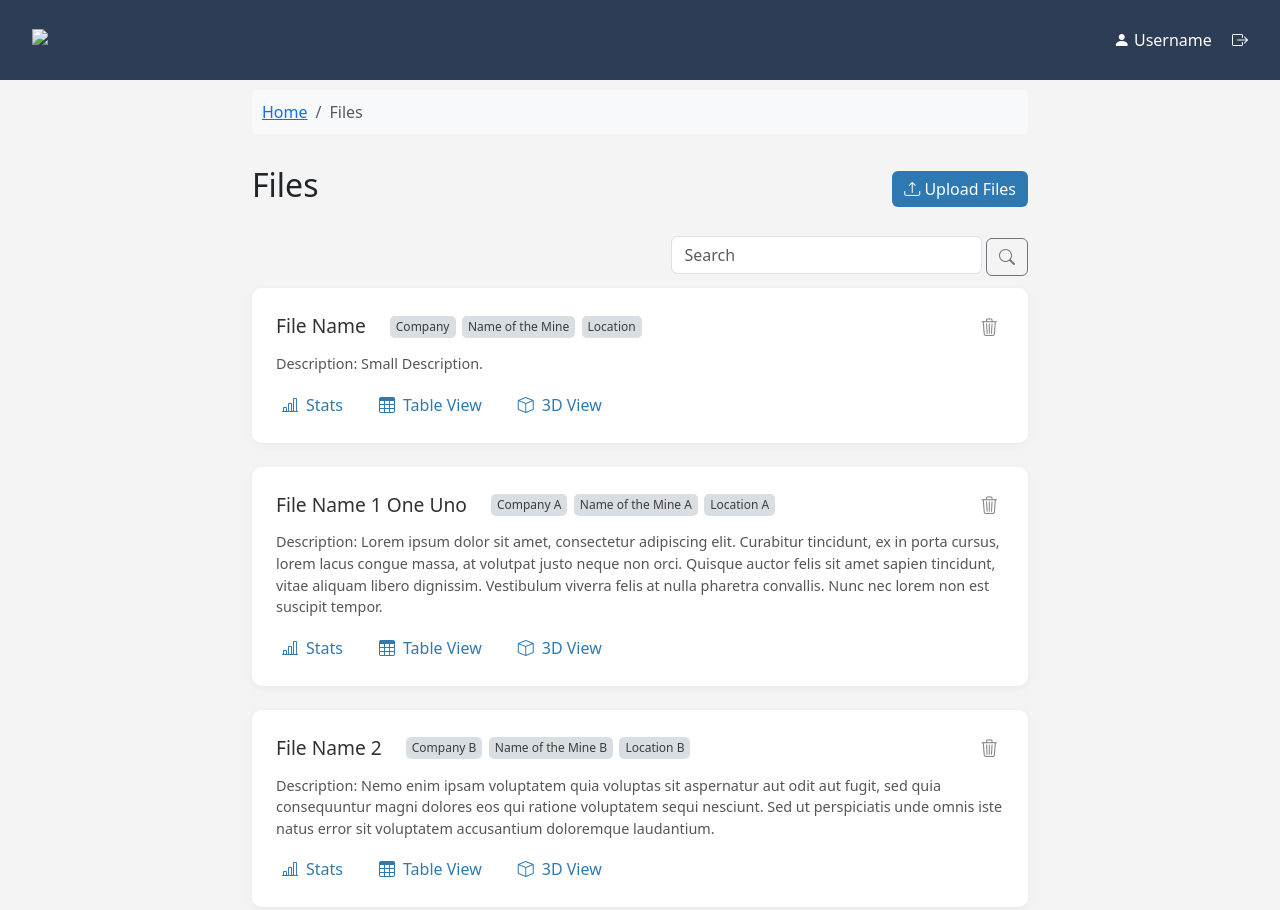
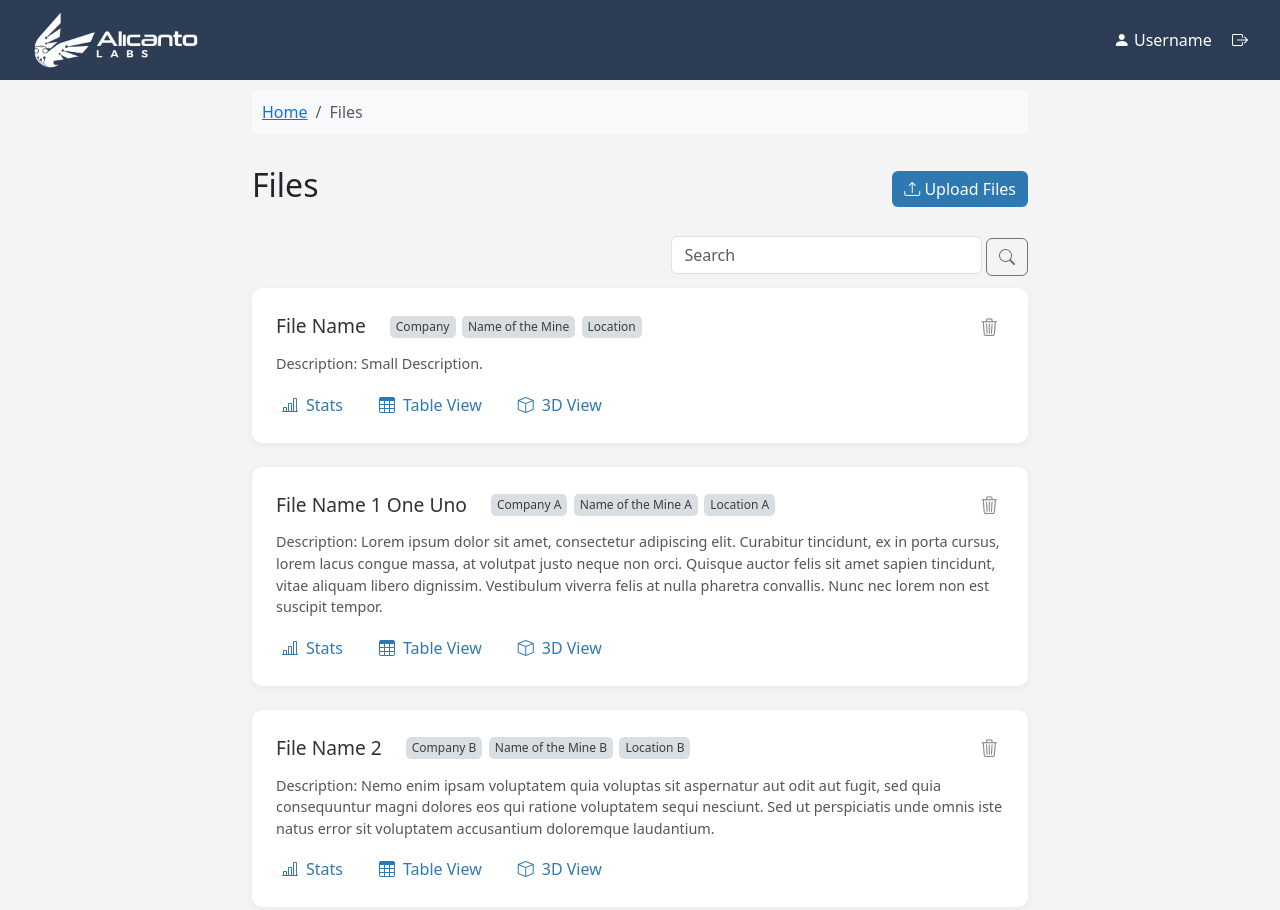
Before and after one commit to Helvette/Col-Mockup, a plain HTML site: page index.html in a window 1280 px wide. Shown: the top 910 px of the page. Drawn offline with nearby package versions, Linux system fonts and the light colour scheme; the site is published under a folder, as on GitHub Pages, so addresses that start at the root find nothing.

Commit message:
Add: logo

```diff
--- a/index.html
+++ b/index.html
@@ -190,7 +190,7 @@
 </head>
 <body>
   <header>
-    <div><img alt="Logo" loading="lazy" src="/ALICANTO_BLANCO.png" style="color: transparent;"></div>
+    <div><img alt="Logo" loading="lazy" src="ALICANTO_BLANCO.png" style="color: transparent;"></div>
     <nav>
       <a href="#"><i class="bi bi-person-fill"></i> Username</a>
       <a href="#"><i class="bi bi-box-arrow-right"></i></a>
```
